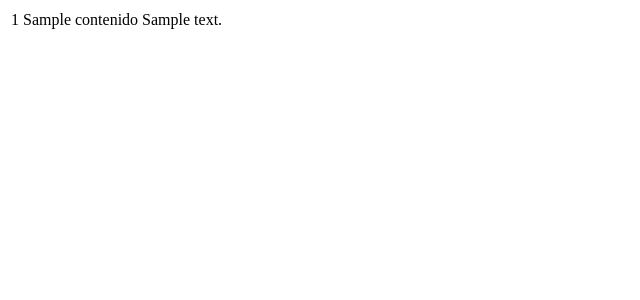
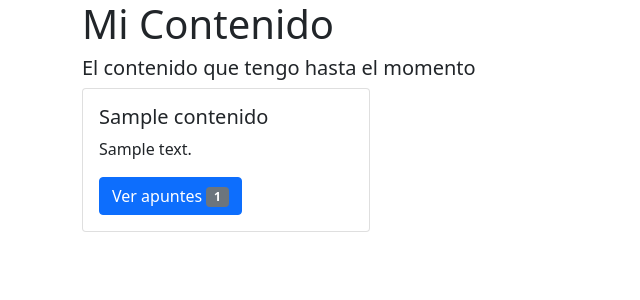
Before and after one commit to manuel-mob/footprints, a PHP site: page / in a window 1280 px wide. Shown: the top 300 px of the page, without its empty margins (0-640 px from the left). Run offline with PHP 8.4, Linux system fonts and the light colour scheme; tables that the repository leaves empty or names only in its code hold one stand-in row (values such as "Sample post").

Commit message:
Updated file for development

```diff
--- a/index.php
+++ b/index.php
@@ -1,27 +1,74 @@
 <?php
-// Conectando, seleccionando la base de datos
+
 $link = mysqli_connect('localhost', 'user6', 'password6','footprints')
     or die('No se pudo conectar: ' . mysql_error());
-//echo 'Connected successfully';
 
-// Realizar una consulta MySQL
 $query = 'SELECT * FROM contenido';
 $result = mysqli_query($link,$query) or die('Consulta fallida: ' . mysql_error());
 
-// Imprimir los resultados en HTML
-echo "<table >\n";
+$i = 0;
+$arrayDat = [];
+$arrayKey = [];
 while ($line = $result->fetch_array(MYSQLI_ASSOC)) {
-    echo "\t<tr>\n";
-    foreach ($line as $col_value) {
-        echo "\t\t<td>$col_value</td>\n";
-    }
-    echo "\t</tr>\n";
+    $arrayDat[$line['id']] = $line;
 }
-echo "</table>\n";
 
-// Liberar resultados
 mysqli_free_result($result);
-
-// Cerrar la conexión
 mysqli_close($link);
 ?>
+
+<!doctype html>
+<html lang="en">
+  <head>
+    <!-- Required meta tags -->
+    <meta charset="utf-8">
+    <meta name="viewport" content="width=device-width, initial-scale=1">
+
+    <!-- Bootstrap CSS -->
+    <link href="https://cdn.jsdelivr.net/npm/bootstrap@5.0.2/dist/css/bootstrap.min.css" rel="stylesheet" integrity="sha384-EVSTQN3/azprG1Anm3QDgpJLIm9Nao0Yz1ztcQTwFspd3yD65VohhpuuCOmLASjC" crossorigin="anonymous">
+
+    <title>Footprints</title>
+  </head>
+  <body>
+    <div class="container">
+        <!-- Content here -->
+        <h1>Mi Contenido</h1>
+        <h5>El contenido que tengo hasta el momento</h5>
+        <div class="row">
+            <?php
+            while ($i < count($arrayDat)){
+                $key = random_int(1, count($arrayDat)+1);
+                if (!array_key_exists($key,$arrayKey)){
+                    if (array_key_exists($key,$arrayDat)){
+                        echo '<div class="col">';
+
+                        echo '<div class="card" style="width: 18rem;">';
+                        echo '<div class="card-body">';
+                        echo '<h5 class="card-title">'.$arrayDat[$key]['nombre'].'</h5>';
+                        echo '<p class="card-text">'.$arrayDat[$key]['descripcion'].'</p>';
+                        echo '<a href="#" class="btn btn-primary">Ver apuntes <span class="badge bg-secondary">'.$key.'</span></a>';
+                        echo '</div>';
+                        echo '</div>';
+                        $arrayKey[$key] = $arrayDat[$key];
+                        $i = $i + 1;
+                        echo '</div>';
+                    }
+                }
+            }
+            ?>
+        </div>
+    </div>
+
+
+    <!-- Optional JavaScript; choose one of the two! -->
+
+    <!-- Option 1: Bootstrap Bundle with Popper -->
+    <script src="https://cdn.jsdelivr.net/npm/bootstrap@5.0.2/dist/js/bootstrap.bundle.min.js" integrity="sha384-MrcW6ZMFYlzcLA8Nl+NtUVF0sA7MsXsP1UyJoMp4YLEuNSfAP+JcXn/tWtIaxVXM" crossorigin="anonymous"></script>
+
+    <!-- Option 2: Separate Popper and Bootstrap JS -->
+    <!--
+    <script src="https://cdn.jsdelivr.net/npm/@popperjs/core@2.9.2/dist/umd/popper.min.js" integrity="sha384-IQsoLXl5PILFhosVNubq5LC7Qb9DXgDA9i+tQ8Zj3iwWAwPtgFTxbJ8NT4GN1R8p" crossorigin="anonymous"></script>
+    <script src="https://cdn.jsdelivr.net/npm/bootstrap@5.0.2/dist/js/bootstrap.min.js" integrity="sha384-cVKIPhGWiC2Al4u+LWgxfKTRIcfu0JTxR+EQDz/bgldoEyl4H0zUF0QKbrJ0EcQF" crossorigin="anonymous"></script>
+    -->
+  </body>
+</html>
```
